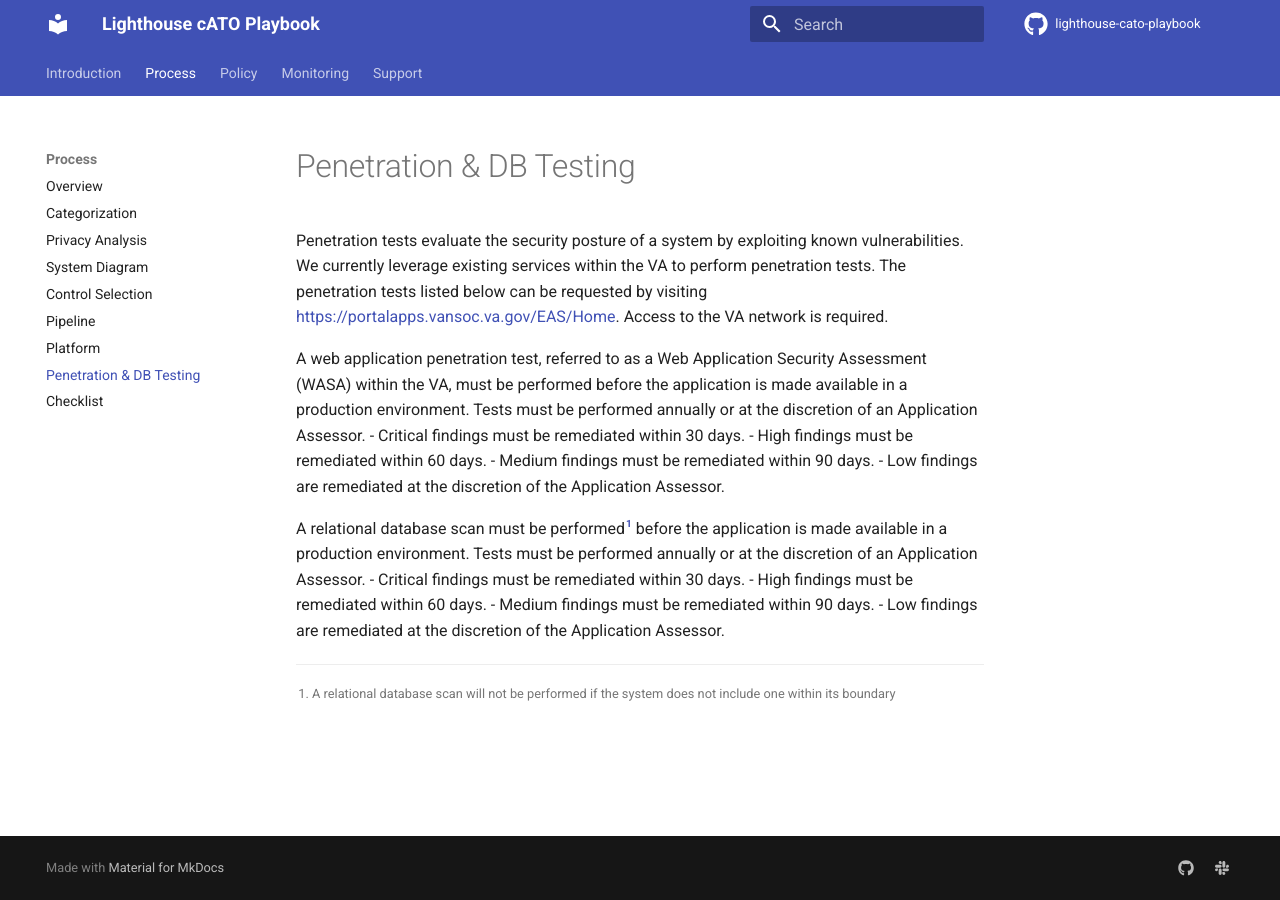
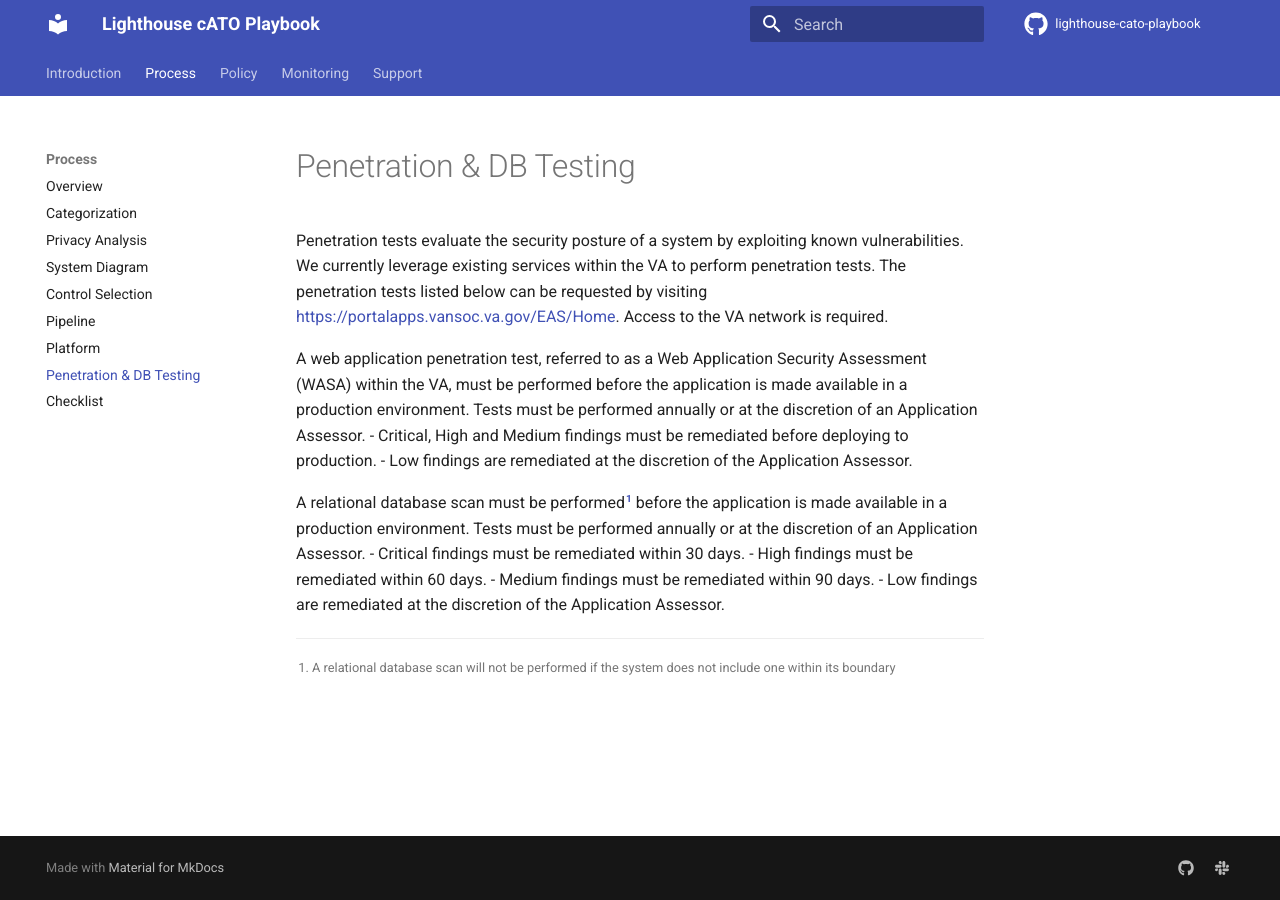
Before and after one commit to rise8-us/cato-playbook, an MkDocs documentation site: the page built from docs/testing.md, in a window 1280 px wide. Built offline with MkDocs 1.6.1 and Material for MkDocs 9.7.7, drawn with Linux system fonts in a browser that asks for light colours; comment, search, counter and statistics services are not loaded.

Commit message:
Update testing.md

```diff
--- a/docs/testing.md
+++ b/docs/testing.md
@@ -7,9 +7,7 @@ Access to the VA network is required.
 <br>
 
 A web application penetration test, referred to as a Web Application Security Assessment (WASA) within the VA, must be performed before the application is made available in a production environment. Tests must be performed annually or at the discretion of an Application Assessor.
-- Critical findings must be remediated within 30 days.
-- High findings must be remediated within 60 days.
-- Medium findings must be remediated within 90 days.
+- Critical, High and Medium findings must be remediated before deploying to production.
 - Low findings are remediated at the discretion of the Application Assessor.
 
 A relational database scan must be performed[^1] before the application is made available in a production environment. Tests must be performed annually or at the discretion of an Application Assessor.
```
